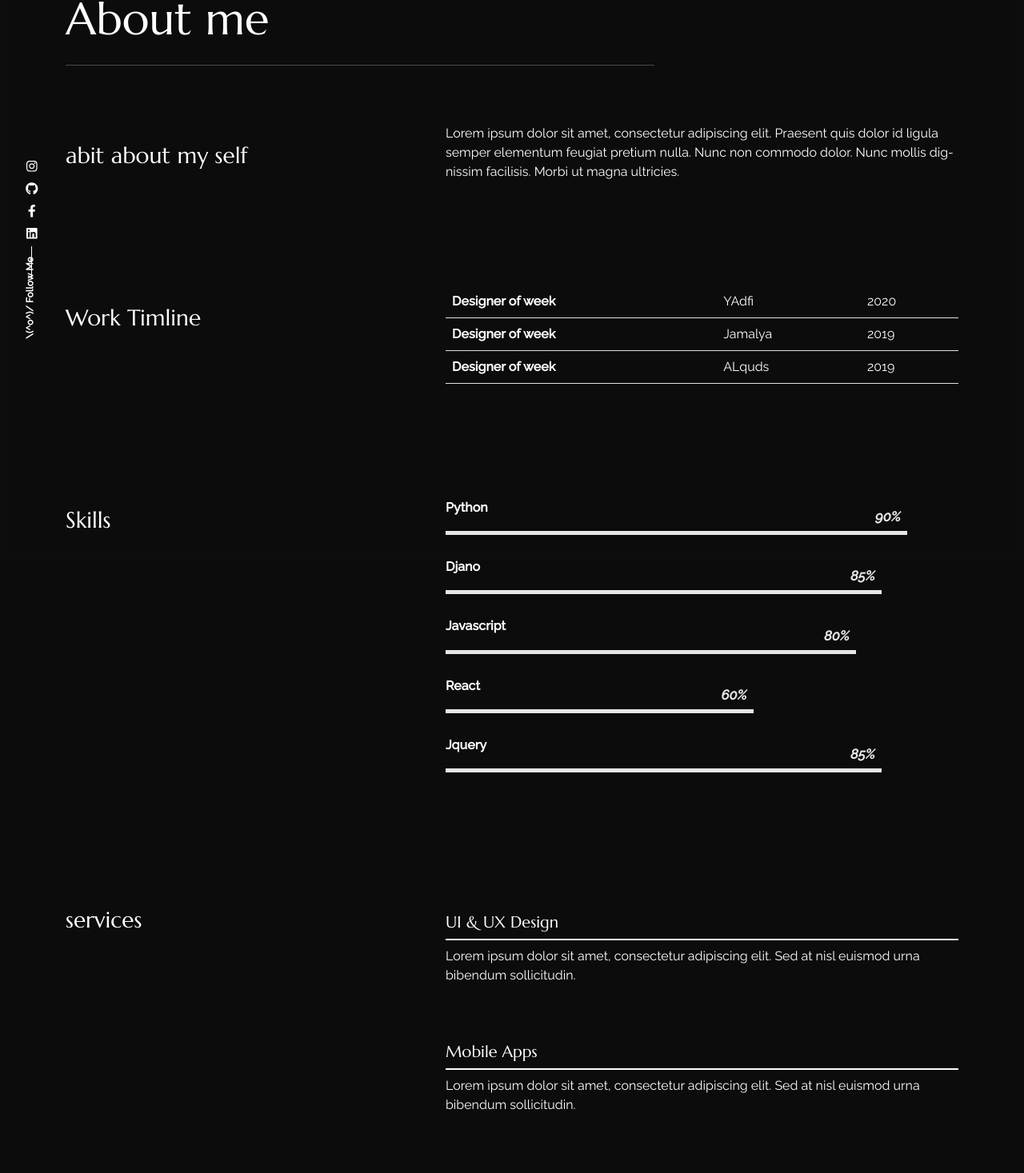
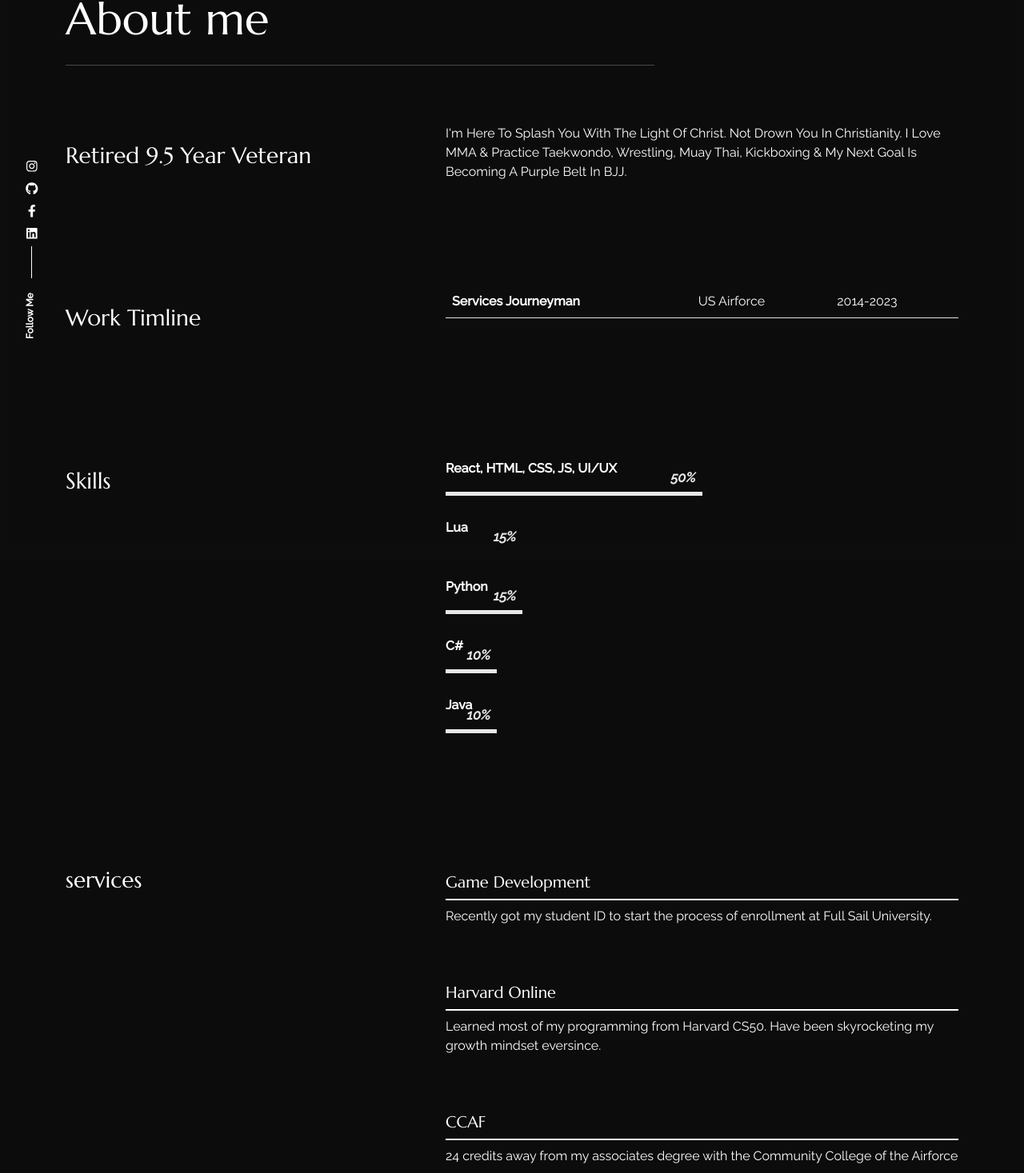
Before and after one commit to kdy1994kko/portfolio_kev, a React (Create React App) app: page /about in a window 1280 px wide. Shown: the part 102-1569 px from the top of the page at 80% size. Built offline with nearby package versions, Linux system fonts and the light colour scheme.

Commit message:
Add files via upload

```diff
--- a/src/components/socialicons/index.js
+++ b/src/components/socialicons/index.js
@@ -41,7 +41,7 @@
           </li>
         )}
       </ul>
-      <p>\(^o^)/ Follow Me</p>
+      <p>Follow Me</p>
     </div>
   );
 };
--- a/src/content_option.js
+++ b/src/content_option.js
@@ -16,59 +16,50 @@
 };
 
 const dataabout = {
-    title: "abit about my self",
-    aboutme: "Lorem ipsum dolor sit amet, consectetur adipiscing elit. Praesent quis dolor id ligula semper elementum feugiat pretium nulla. Nunc non commodo dolor. Nunc mollis dignissim facilisis. Morbi ut magna ultricies.",
+        title: "Retired 9.5 Year Veteran",
+        aboutme: "I'm Here To Splash You With The Light Of Christ. Not Drown You In Christianity. I Love MMA & Practice Taekwondo, Wrestling, Muay Thai, Kickboxing & My Next Goal Is Becoming A Purple Belt In BJJ.",
 };
 const worktimeline = [{
-        jobtitle: "Designer of week",
-        where: "YAdfi",
-        date: "2020",
+        jobtitle: "Services Journeyman",
+        where: "US Airforce",
+        date: "2014-2023",
     },
-    {
-        jobtitle: "Designer of week",
-        where: "Jamalya",
-        date: "2019",
-    },
-    {
-        jobtitle: "Designer of week",
-        where: "ALquds",
-        date: "2019",
-    },
+
 ];
 
 const skills = [{
-        name: "Python",
-        value: 90,
+        name: "React, HTML, CSS, JS, UI/UX",
+        value: 50,
     },
     {
-        name: "Djano",
-        value: 85,
+        name: "Lua",
+        value: 15,
     },
     {
-        name: "Javascript",
-        value: 80,
+        name: "Python",
+        value: 15,
     },
     {
-        name: "React",
-        value: 60,
+        name: "C#",
+        value: 10,
     },
     {
-        name: "Jquery",
-        value: 85,
+        name: "Java",
+        value: 10,
     },
 ];
 
 const services = [{
-        title: "UI & UX Design",
-        description: "Lorem ipsum dolor sit amet, consectetur adipiscing elit. Sed at nisl euismod urna bibendum sollicitudin.",
+        title: "Game Development",
+        description: "Recently got my student ID to start the process of enrollment at Full Sail University.",
     },
     {
-        title: "Mobile Apps",
-        description: "Lorem ipsum dolor sit amet, consectetur adipiscing elit. Sed at nisl euismod urna bibendum sollicitudin.",
+        title: "Harvard Online",
+        description: "Learned most of my programming from Harvard CS50. Have been skyrocketing my growth mindset eversince. ",
     },
     {
-        title: "Wordpress Design",
-        description: "Lorem ipsum dolor sit amet, consectetur adipiscing elit. Sed at nisl euismod urna bibendum sollicitudin.",
+        title: "CCAF",
+        description: "24 credits away from my associates degree with the Community College of the Airforce",
     },
 ];
 
--- a/src/pages/contact/index.js
+++ b/src/pages/contact/index.js
@@ -74,7 +74,7 @@
         </Helmet>
         <Row className="mb-5 mt-3 pt-md-3">
           <Col lg="8">
-            <h1 className="display-4 mb-4">Contact Me</h1>
+            <h1 className="display-4 mb-4">\(^o^)/ Contact Me</h1>
             <hr className="t_border my-4 ml-0 text-left" />
           </Col>
         </Row>
```
